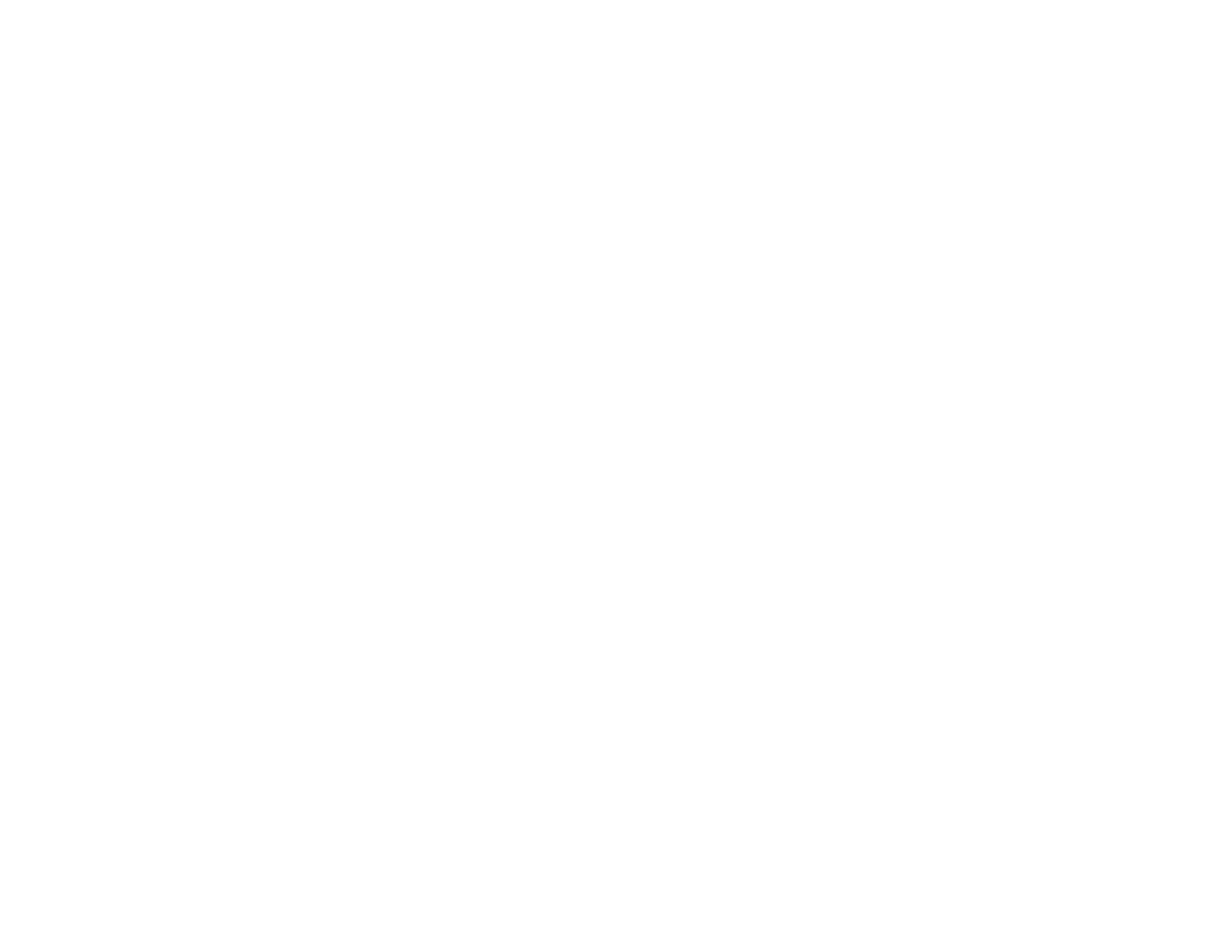
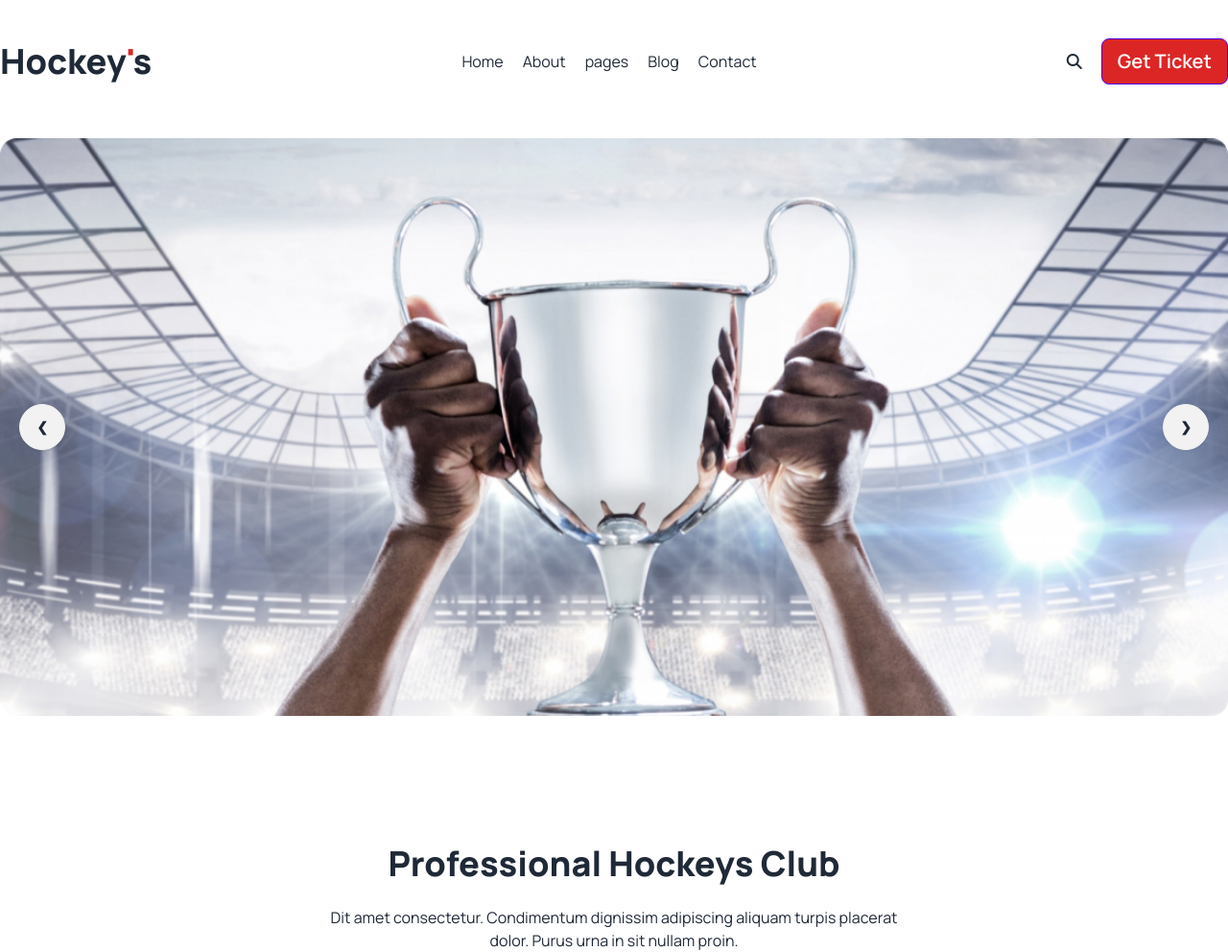
Before and after one commit to aponanwar/B9A3-Hockeys, a plain HTML site: page index.html in a window 1280 px wide. Shown: the whole page at 96% size. Before the commit the page ends 800 px from the top, so only its background shows below. Drawn offline with nearby package versions, Linux system fonts and the light colour scheme.

Commit message:
banner added

```diff
--- a/index.html
+++ b/index.html
@@ -4,8 +4,84 @@
     <meta charset="UTF-8">
     <meta name="viewport" content="width=device-width, initial-scale=1.0">
     <title>B9A3 Hockeys</title>
+    <!-- font google -->
+    <link rel="preconnect" href="https://fonts.googleapis.com">
+<link rel="preconnect" href="https://fonts.gstatic.com" crossorigin>
+<link href="https://fonts.googleapis.com/css2?family=Manrope:wght@200;300;400;500;600;700;800&display=swap" rel="stylesheet">
+    <!-- tailwind and Daisy UI -->
+    <link href="https://cdn.jsdelivr.net/npm/daisyui@4.6.0/dist/full.min.css" rel="stylesheet" type="text/css" />
+    <script src="https://cdn.tailwindcss.com"></script>
+    <!-- font awesome -->
+    <script src="https://kit.fontawesome.com/0a84b8bbd1.js" crossorigin="anonymous"></script>
+
+
 </head>
-<body>
+<body style="font-family: 'Manrope', sans-serif;">
+   <header>
+    <div class="flex justify-between mt-10 container mx-auto items-center">
+        <div>
+            <h1 class="font-extrabold text-4xl">
+                Hockey<span class="text-red-600">'</span>s
+            </h1>
+        </div>
 
+        <div>
+            <ul class="flex gap-5 text-base">
+                <li>Home</li>
+                <li>About</li>
+                <li>pages</li>
+                <li>Blog</li>
+                <li>Contact</li>
+            </ul>
+        </div>
+
+        <div>
+            <div class="flex items-center gap-5">
+                <i class="fa-solid fa-magnifying-glass"></i>
+                <button class="btn btn-primary bg-red-600 text-white font-semibold font-semibold text-center text-[20px]">Get Ticket</button>
+            </div>
+        </div>
+    </div>
+
+
+    <!-- slider -->
+    <div class="container mx-auto mt-14">
+        <div class="carousel">
+            <div id="slide1" class="carousel-item relative w-full">
+              <img src="./Images/1.png" class="w-full" />
+              <div class="absolute flex justify-between transform -translate-y-1/2 left-5 right-5 top-1/2">
+                <a href="#slide4" class="btn btn-circle">❮</a>
+                <a href="#slide2" class="btn btn-circle">❯</a>
+              </div>
+            </div>
+            <div id="slide2" class="carousel-item relative w-full">
+              <img src="./Images/1.png" class="w-full" />
+              <div class="absolute flex justify-between transform -translate-y-1/2 left-5 right-5 top-1/2">
+                <a href="#slide1" class="btn btn-circle">❮</a>
+                <a href="#slide3" class="btn btn-circle">❯</a>
+              </div>
+            </div>
+
+          </div>
+    </div>
+
+    <div class="container mx-auto mt-32">
+        <div>
+            <!-- <hr class="decoration-dashed"> -->
+            <h1 class="text-4xl text-center font-extrabold">Professional Hockeys Club</h1>
+            <p class="text-center mt-6 text-base">Dit amet consectetur. Condimentum dignissim adipiscing aliquam turpis placerat <br>dolor. Purus urna in sit nullam proin.</p>
+        </div>
+    </div>
+   </header>
+
+
+   <main>
+
+   </main>
+
+   <footer>
+
+
+   </footer>
 </body>
 </html>
--- /dev/null
+++ b/tailwind.config.js
@@ -0,0 +1,8 @@
+/** @type {import('tailwindcss').Config} */
+module.exports = {
+    content: ["./src/**/*.{html,js}"],
+    theme: {
+      extend: {},
+    },
+    plugins: [],
+  }
```
